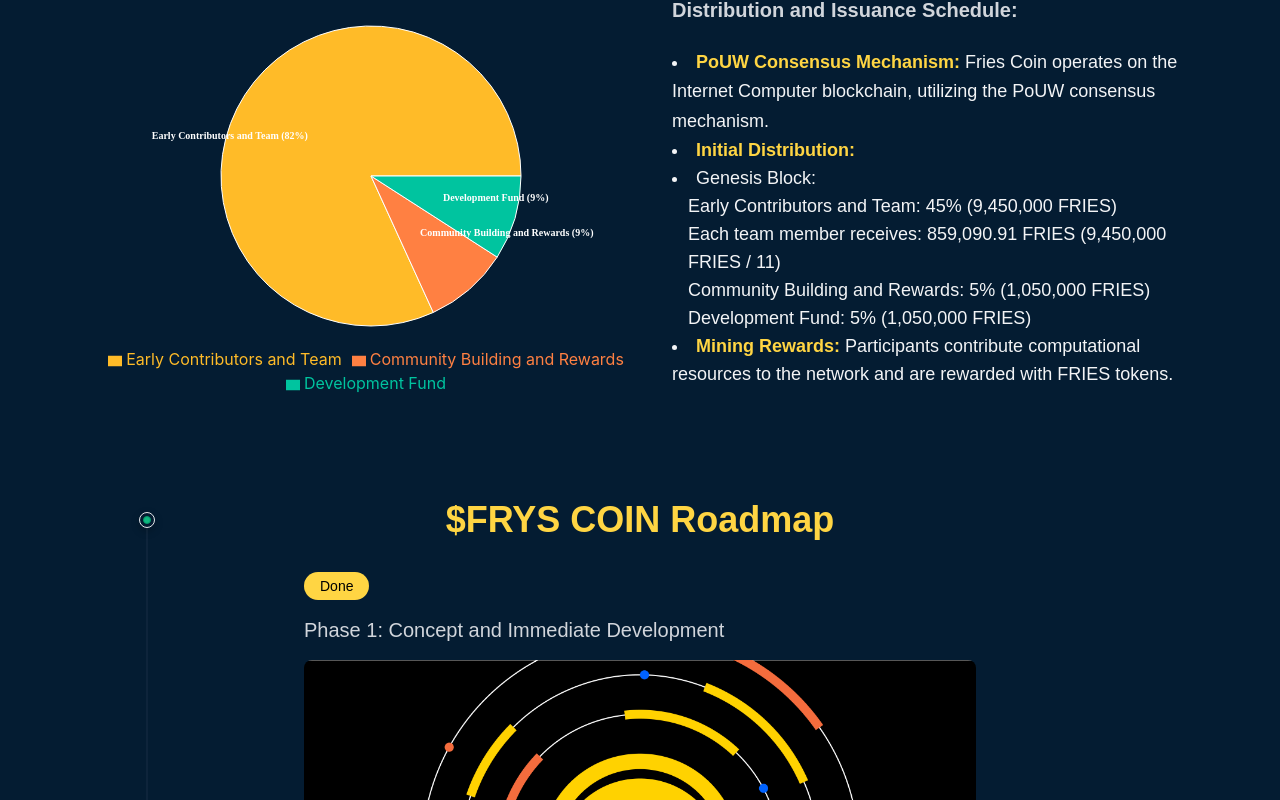
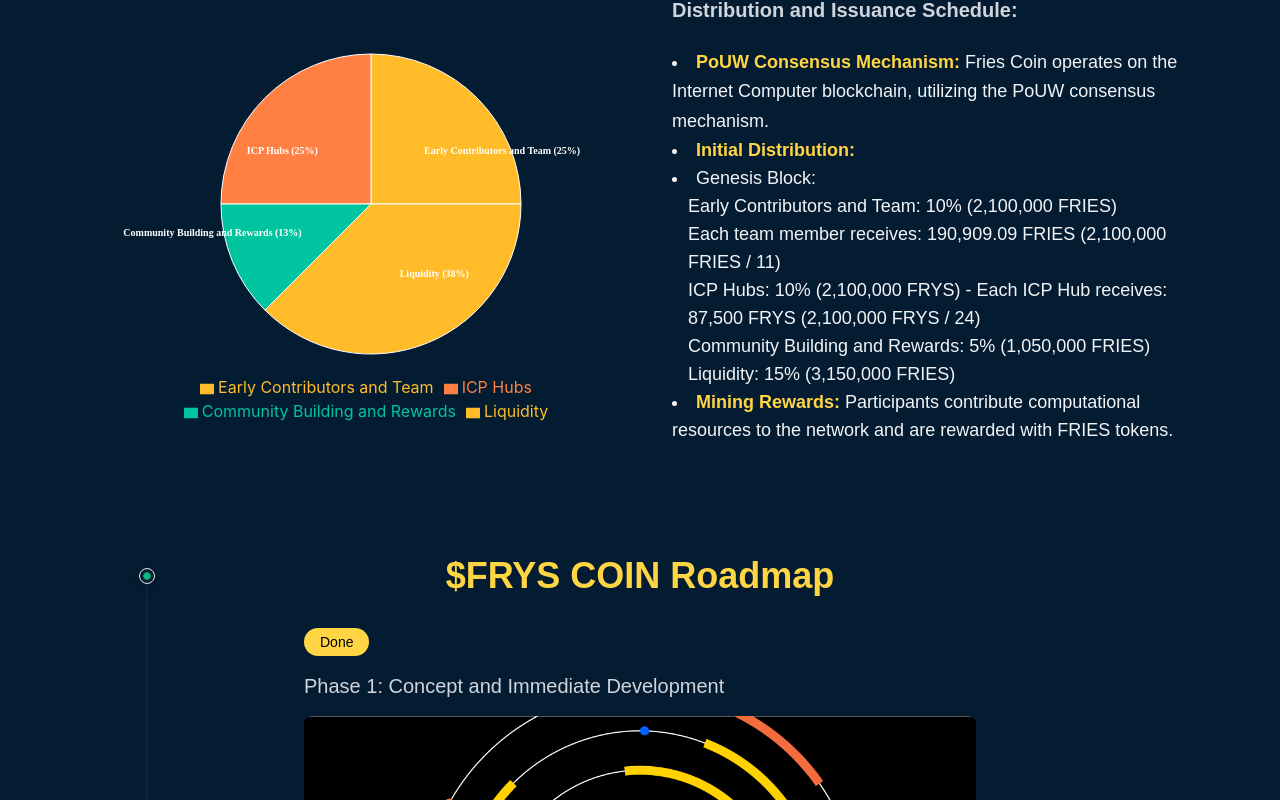
Before and after one commit to FRIES-COIN/FRIES-COIN, a React (Vite) app in the folder src/FRIES-COIN-frontend/: page / in a window 1280 px wide. Shown: the part 1996-2796 px from the top of the page. Built offline with nearby package versions, Linux system fonts and the light colour scheme; a web font is replaced by a local one.

Commit message:
updated tokenomics in Whitepaper and Tokenomics files

```diff
--- a/src/FRIES-COIN-frontend/src/components/Tokenomics.tsx
+++ b/src/FRIES-COIN-frontend/src/components/Tokenomics.tsx
@@ -10,9 +10,10 @@ import {
 import sauceImage from "../../public/sauce.png";
 
 const data = [
-  { name: "Early Contributors and Team", value: 9450000 },
+  { name: "Early Contributors and Team", value: 2100000 },
+  { name: "ICP Hubs", value: 2100000 },
   { name: "Community Building and Rewards", value: 1050000 },
-  { name: "Development Fund", value: 1050000 },
+  { name: "Liquidity", value: 3150000 },
 ];
 
 const COLORS = ["#FFBB28", "#FF8042", "#00C49F"];
@@ -111,16 +112,20 @@ const Tokenomics: React.FC = () => {
                       <span>Genesis Block:</span>
                       <ul className="list-inside list-item pl-4">
                         <li>
-                          Early Contributors and Team: 45% (9,450,000 FRIES)
+                          Early Contributors and Team: 10% (2,100,000 FRIES)
                         </li>
                         <li>
-                          Each team member receives: 859,090.91 FRIES (9,450,000
+                          Each team member receives: 190,909.09 FRIES (2,100,000
                           FRIES / 11)
                         </li>
                         <li>
+                    ICP Hubs: 10% (2,100,000 FRYS) - Each ICP Hub receives:
+                    87,500 FRYS (2,100,000 FRYS / 24)
+                    </li>
+                        <li>
                           Community Building and Rewards: 5% (1,050,000 FRIES)
                         </li>
-                        <li>Development Fund: 5% (1,050,000 FRIES)</li>
+                        <li>Liquidity: 15% (3,150,000 FRIES)</li>
                       </ul>
                     </li>
                   </ul>
--- a/src/FRIES-COIN-frontend/src/components/Whitepaper.tsx
+++ b/src/FRIES-COIN-frontend/src/components/Whitepaper.tsx
@@ -188,18 +188,19 @@ const Whitepaper: React.FC = () => {
                   Genesis Block: Initial distribution of FRIES:
                   <ul className="list-disc list-inside mt-4 ml-8">
                     <li>
-                      Early Contributors and Team: 45% (9,450,000 FRIES) - Each
-                      team member receives: 859,090.91 FRIES (9,450,000 FRIES /
+                      Early Contributors and Team: 10% (2,100,000 FRIES) - Each
+                      team member receives: 190,909.09 FRIES (2,100,000 FRIES /
                       11)
                     </li>
                     <li>
-                      ICP Hubs: 20% (4,200,000 FRYS) - Each ICP Hub receives:
-                      175,000 FRYS (4,200,000 FRYS / 24)
+                    ICP Hubs: 10% (2,100,000 FRYS) - Each ICP Hub receives:
+                    87,500 FRYS (2,100,000 FRYS / 24)
                     </li>
+
                     <li>
                       Community Building and Rewards: 5% (1,050,000 FRIES)
                     </li>
-                    <li>Development Fund: 5% (1,050,000 FRIES)</li>
+                    <li> Liquidity: 15% (3,150,000 FRIES)</li>
                   </ul>
                 </li>
                 <li>
```
